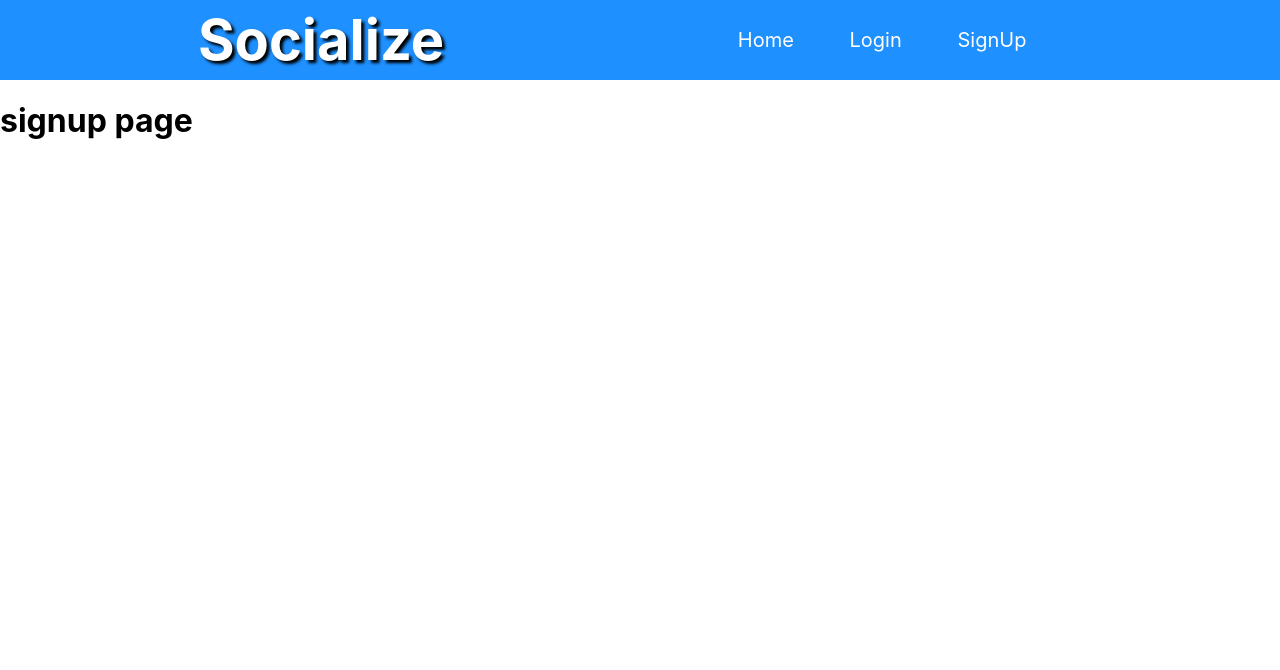
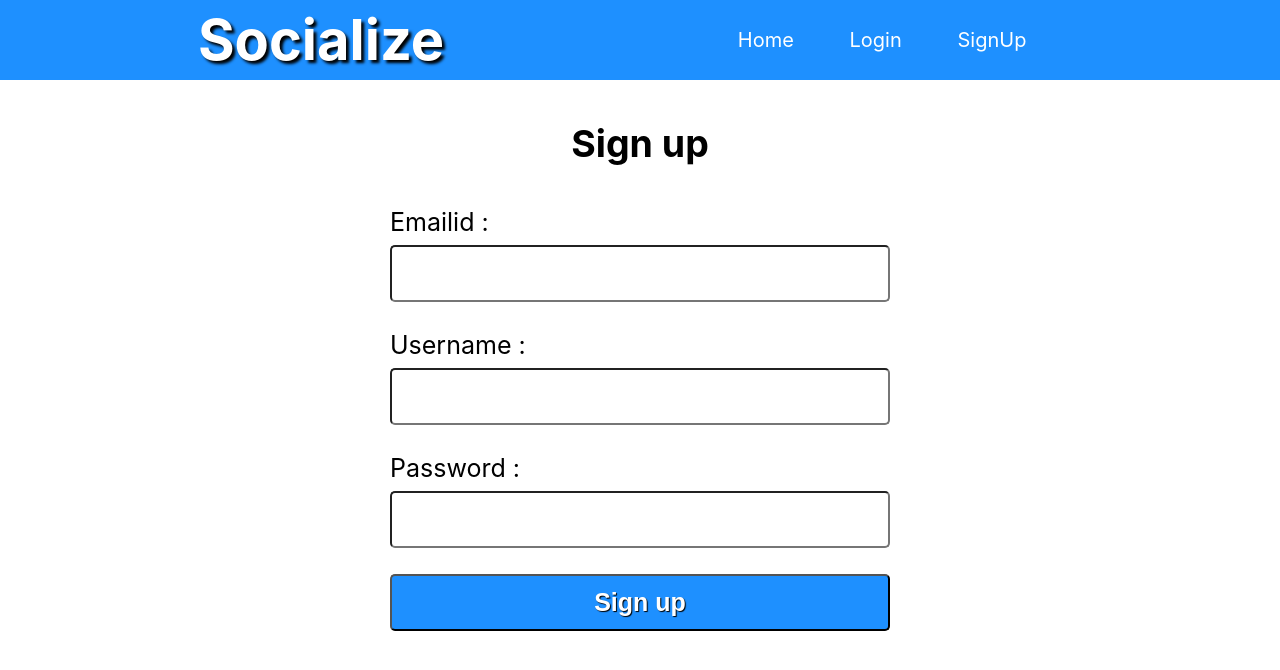
Before and after one commit to vishnu-thiyagarajan/react_fb, a React (Create React App) app: page /signup in a window 1280 px wide. Shown: the top 670 px of the page. Built offline with nearby package versions, Linux system fonts and the light colour scheme.

Commit message:
template for login signup

```diff
--- a/src/components/Post.js
+++ b/src/components/Post.js
@@ -11,12 +11,12 @@ const Post = (props) => {
   const item = props._item
   const obj = props.obj
   const loggedUser = props.loggedUser
-  const delStatus = async (id) => {
+  const delStatus = async (id, fileName) => {
     try {
       await window.fetch(process.env.REACT_APP_BACKEND_URL + 'posts', {
         method: 'DELETE',
         headers: { 'Content-Type': 'application/json' },
-        body: JSON.stringify({ _id: id })
+        body: JSON.stringify({ _id: id, fileName: fileName })
       })
     } catch (err) {
       console.log('Fetch Error :', err)
@@ -66,7 +66,7 @@ const Post = (props) => {
         <div className='controls'>
           <div>
             <img
-              onClick={(e) => { delStatus(item._id) }}
+              onClick={(e) => { delStatus(item._id, item.fileName) }}
               src={delImg} height='20px' width='20px' alt='X'
             />
             <ReactTooltip multiline />
--- /dev/null
+++ b/src/components/loginStyle.js
@@ -0,0 +1,73 @@
+import styled from 'styled-components'
+const Container = styled.section`
+  margin: auto;
+  margin-top: 10px;
+  display: grid;
+  justify-items: center;
+  grid-template-rows: auto auto auto;
+  font-size: 25px;
+  max-width: 500px;
+
+  .item {
+    margin: 10px;
+    font-size: 25px;
+    width: 100%;
+
+  }
+  .inpt {
+    border-radius: 5px;
+    padding: 12px 20px;
+    font-size: 25px;
+    margin: 8px 0;
+    box-sizing: border-box;
+    width: 100%;
+  }
+`
+// const PostContainer = styled.section`
+//   margin-top: 10px;
+//   border-radius: 10px;
+//   border: 2px solid lightgrey;
+//   padding: 20px;
+//   display: flex;
+//   flex-flow: column;
+//   word-wrap: break-word;
+
+//   .controls {
+//     margin: 0;
+//     margin-top: 10px;
+//     display: flex;
+//     justify-content: space-between;
+//     flex-flow: row;
+//     flex-direction: row;
+//   }
+// `
+// const TextArea = styled.textarea`
+//   height: ${props => props.height};
+//   border-radius: 15px;
+//   resize: none;
+//   outline: none;
+//   padding: 7px;
+// `
+// const Button = styled.button`
+//   background-color: DodgerBlue;
+//   outline: none;
+//   border-radius: 5px;
+//   color: white;
+//   font-size: 15px;
+//   font-weight: bold;
+//   text-shadow: 1px 1px 1px black;
+// `
+
+// const Comment = styled.div`
+//   display: grid;
+//   grid-template-columns: 100px auto auto;
+//   word-wrap: break-word;
+//   word-break: break-all;
+// `
+export {
+  Container,
+//   PostContainer,
+//   TextArea,
+//   Button,
+//   Comment
+}
--- a/src/pages/home.js
+++ b/src/pages/home.js
@@ -37,6 +37,8 @@ const Home = () => {
     if (node) observer.current.observe(node)
   }, [fetchData, hasMore])
   const postData = async () => {
+    console.log(value, file)
+    if (!value && !file) return
     data.append('userHandle', dfuser)
     data.append('body', value)
     data.append('likedUsers', [])
--- a/src/pages/login.js
+++ b/src/pages/login.js
@@ -1,9 +1,26 @@
-import React from 'react'
+import React, { useState } from 'react'
+import { Container } from '../components/loginStyle'
+import { Button } from '../components/homeStyle'
 
-function login () {
+const Login = () => {
+  const [email, setEmail] = useState('')
+  const [validEmail, setValidEmail] = useState(true)
+  const emailHandler = event => {
+    setEmail(event.target.value)
+    if (/^\w+([.-]?\w+)*@\w+([.-]?\w+)*(\.\w{2,3})+$/.test(event.target.value)) return setValidEmail(true)
+    setValidEmail(false)
+  }
   return (
-    <div><h1>login page</h1></div>
+    <div>
+      <Container>
+        <h1>Login</h1>
+        <div className='item'>Emailid : <input className='inpt' onChange={emailHandler} value={email} type='email' /> </div>
+        {!validEmail && <div>*** Invalid Email ***</div>}
+        <div className='item'>Password : <input className='inpt' type='password' /> </div>
+        <Button className='inpt'>Login</Button>
+      </Container>
+    </div>
   )
 }
 
-export default login
+export default Login
--- a/src/pages/signup.js
+++ b/src/pages/signup.js
@@ -1,9 +1,61 @@
-import React from 'react'
+import React, { useState } from 'react'
+import { Container } from '../components/loginStyle'
+import { Button } from '../components/homeStyle'
 
-function signup () {
+const Signup = (props) => {
+  const [email, setEmail] = useState('')
+  const [userName, setUserName] = useState('')
+  const [pswd, setPswd] = useState('')
+  const [validEmail, setValidEmail] = useState(true)
+  const emailHandler = event => {
+    setEmail(event.target.value)
+    if (/^\w+([.-]?\w+)*@\w+([.-]?\w+)*(\.\w{2,3})+$/.test(event.target.value)) return setValidEmail(true)
+    setValidEmail(false)
+  }
+  const signUp = async (event) => {
+    if (email && userName && pswd) {
+      try {
+        await window.fetch(process.env.REACT_APP_BACKEND_URL + 'users', {
+          method: 'POST',
+          headers: { 'Content-Type': 'application/json' },
+          body: JSON.stringify({ emailid: email, userName: userName, password: pswd })
+        })
+        props.history.push('/')
+      } catch (err) {
+        console.log('Fetch Error :', err)
+        return
+      }
+    }
+    setEmail('')
+    setUserName('')
+    setPswd('')
+  }
   return (
-    <div><h1>signup page</h1></div>
+    <div>
+      <Container>
+        <h1>Sign up</h1>
+        <div className='item'>Emailid :
+          <input className='inpt' onChange={emailHandler} value={email} type='email' required />
+        </div>
+        {!validEmail && <div>*** Invalid Email ***</div>}
+        <div className='item'>Username :
+          <input
+            className='inpt' type='text' value={userName}
+            onChange={(e) => { setUserName(e.target.value) }}
+            required
+          />
+        </div>
+        <div className='item'>Password :
+          <input
+            className='inpt' type='password' value={pswd}
+            onChange={(e) => { setPswd(e.target.value) }}
+            required
+          />
+        </div>
+        <Button onClick={signUp} className='inpt'>Sign up</Button>
+      </Container>
+    </div>
   )
 }
 
-export default signup
+export default Signup
```
